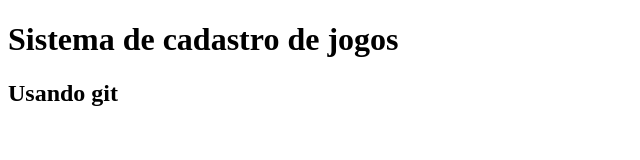
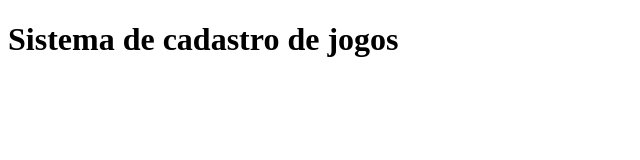
Before and after one commit to Antonio-Matheus-Follone-Graca/curso-git-e-github-alura, a plain HTML site: page index.html in a window 1280 px wide. Shown: the whole page, without its empty margins (0-640 px from the left). Drawn offline with Linux system fonts and the light colour scheme.

Commit message:
Update index.html

```diff
--- a/index.html
+++ b/index.html
@@ -8,6 +8,6 @@
 </head>
 <body>
     <h1> Sistema de cadastro de jogos</h1>
-    <h2>Usando git</h2>
+
 </body>
 </html>
```
